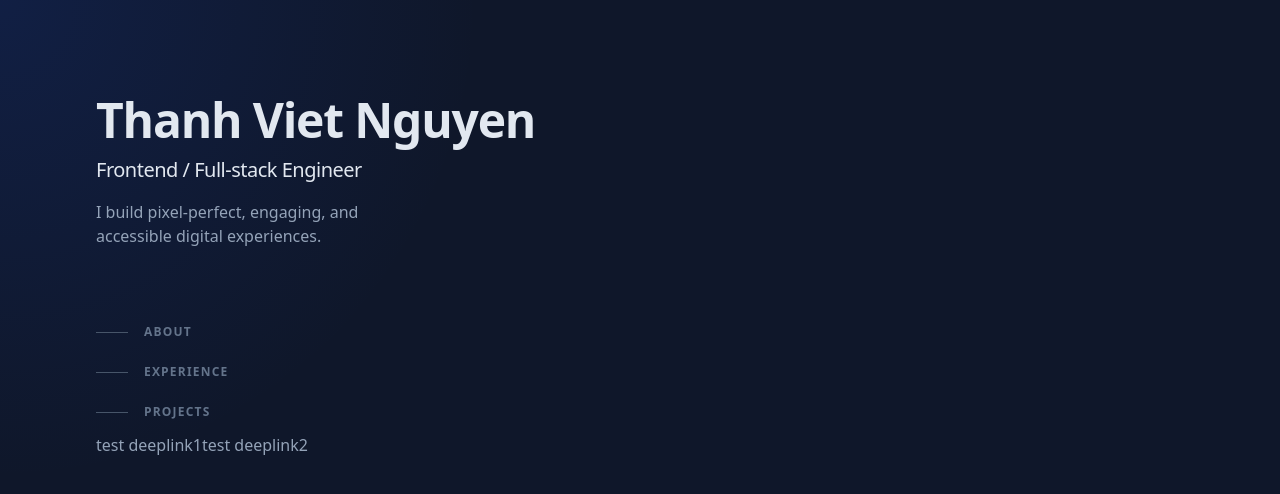
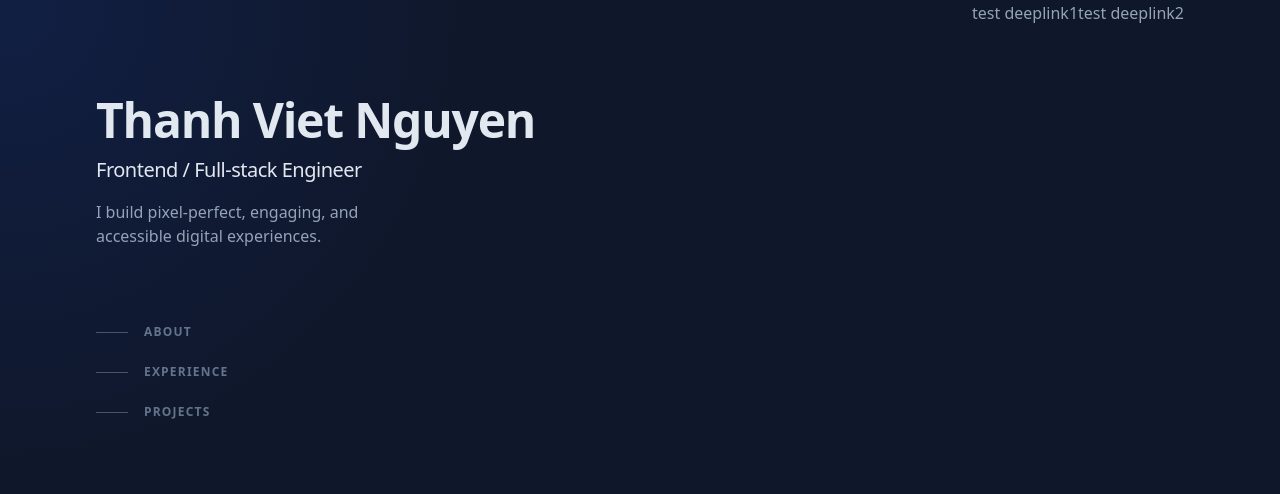
Before and after one commit to shivaluma/thanhvietnguyen.com, a Next.js app: page / in a window 1280 px wide. Shown: the top 494 px of the page. Built offline with nearby package versions, Linux system fonts and the light colour scheme.

Commit message:
chore: edit test deeplink

```diff
--- a/src/app/page.tsx
+++ b/src/app/page.tsx
@@ -1,3 +1,5 @@
+import { TestDeeplink } from "@/components/test-deeplink";
+
 export default function Home() {
   return (
     <div className="lg:flex lg:justify-between lg:gap-4">
@@ -40,20 +42,13 @@ export default function Home() {
                     Projects
                   </span>
                 </a>
-
-                <a href="xyz.be.customer://ride/home">test deeplink1</a>
-                <button
-                  onClick={() => {
-                    window.location.href = "xyz.be.customer://ride/home";
-                  }}
-                >
-                  test deeplink2
-                </button>
               </li>
             </ul>
           </nav>
         </div>
       </header>
+
+      <TestDeeplink />
     </div>
   );
 }
--- /dev/null
+++ b/src/components/test-deeplink.tsx
@@ -0,0 +1,16 @@
+"use client";
+
+export function TestDeeplink() {
+  return (
+    <div>
+      <a href="xyz.be.customer://ride/home">test deeplink1</a>
+      <button
+        onClick={() => {
+          window.location.href = "xyz.be.customer://ride/home";
+        }}
+      >
+        test deeplink2
+      </button>
+    </div>
+  );
+}
```
